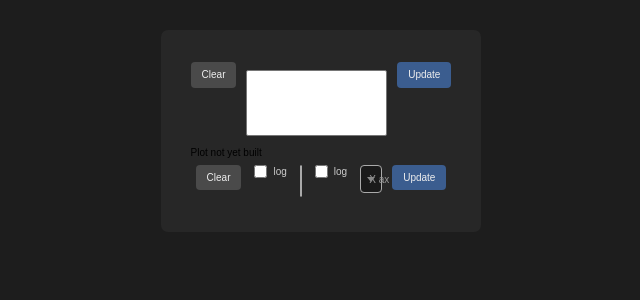
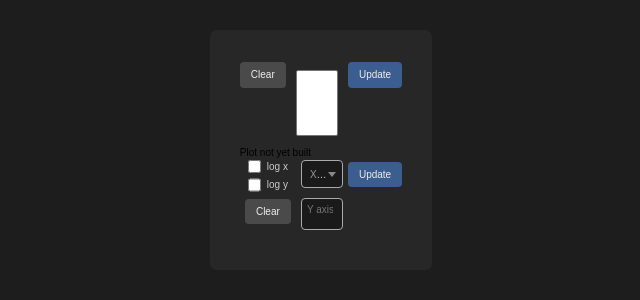
Before and after one commit to dyunis/viz_app, a Flask app: template templates/index.html in a window 1280 px wide. Shown: the top 300 px of the page, without its empty margins (319-959 px from the left). Run offline with Flask 2, Linux system fonts and the light colour scheme; the template is opened without the code that fills it, so the values that code supplies are empty; some libraries are stand-ins or nearby versions.

Commit message:
restyle app;

```diff
--- a/app.py
+++ b/app.py
@@ -77,6 +77,7 @@ def options():
     regex = re.compile("^r'.+'$")
     regexes = list(filter(lambda key: regex.match(key), ykeys))
 
+    rejected = []
     if len(regexes) > 0:
         ykeys = [key for key in ykeys if key not in regexes]
 
@@ -86,7 +87,6 @@ def options():
         global data
         matches = list(map(lambda reg: set(filter(lambda key: bool(re.search(reg, key)), data.keys())), regs))
 
-        rejected = []
         for i, match in enumerate(matches):
             if len(match) == 0:
                 rejected.append(regexes[i])
--- a/static/style.css
+++ b/static/style.css
@@ -62,8 +62,25 @@
   width: 100%;
 }
 
-#controls > * {
-  margin: 5px;
+.misc-controls {
+  display: flex;
+  flex-direction: column;
+  align-items: center;
+  margin: 0px 5px;
+}
+
+.misc-controls > * {
+  margin-bottom: 5px
+}
+
+#select-menus {
+  display: flex;
+  flex-direction: column;
+  margin: 0px 5px;
+}
+
+#select-menus > * {
+  margin-bottom: 10px
 }
 
 .log-controls {
--- a/templates/index.html
+++ b/templates/index.html
@@ -15,28 +15,22 @@
 <p> Plot not yet built </p>
 {% endif %}
 
-<figcaption id='controls'>
-    <button class='btn clear-btn' onclick='clear_selections("#y")'> Clear </button>
-    <div class='log-controls'>
-        <input type='checkbox' id='ylog' name='ylog'>
-        <label for='ylog'> log </label>
-    </div>
+<figcaption>
 
-  <select class='js-example-placeholder-multiple' name='y' id='y' multiple='multiple' autofocus>
+  <div class='misc-controls'>
+  <div class='log-controls'>
+    <input type='checkbox' id='xlog' name='xlog'>
+    <label for='xlog'> log x </label>
+  </div>
 
-  {% for key in data.keys() %}
-    <option value='{{ key }}' {% if key in ykeys %} checked {% endif %}>
-      {{ key }}
-    </option>
-  {% endfor %}
+  <div class='log-controls'>
+    <input type='checkbox' id='ylog' name='ylog'>
+    <label for='ylog'> log y </label>
+  </div>
+  <button class='btn clear-btn' onclick='clear_selections("#y")'> Clear </button>
+  </div>
 
-  </select>
-
-<div class='log-controls'>
-    <input type='checkbox' id='xlog' name='xlog'>
-    <label for='xlog'> log </label>
-</div>
-
+  <div id='select-menus'>
   <select class='js-example-placeholder-single' name='x' id='x'>
 
     <!-- select2 requires an empty option for placeholder in single selects -->
@@ -49,9 +43,22 @@
     {% endfor %}
   </select>
 
+  <select class='js-example-placeholder-multiple' name='y' id='y' multiple='multiple' autofocus>
+
+  {% for key in data.keys() %}
+    <option value='{{ key }}' {% if key in ykeys %} checked {% endif %}>
+      {{ key }}
+    </option>
+  {% endfor %}
+
+  </select>
+  </div>
+
   <button class='btn' id='update-button' onclick='update_plot()'>
     Update
   </button>
+
+
 </figcaption>
 
 {% endblock %}
```
